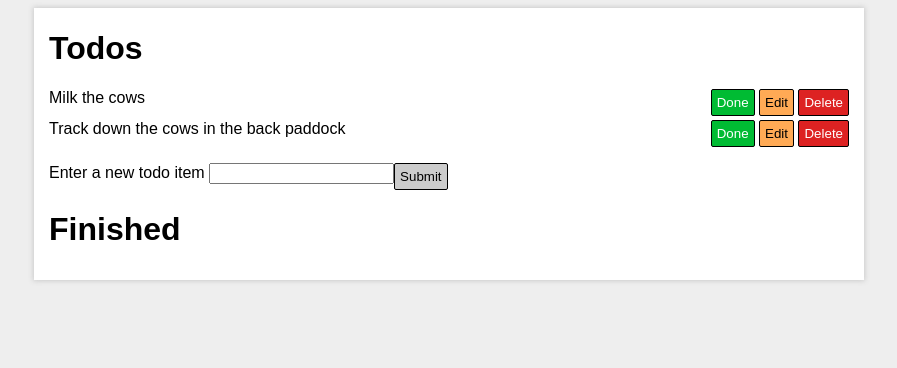
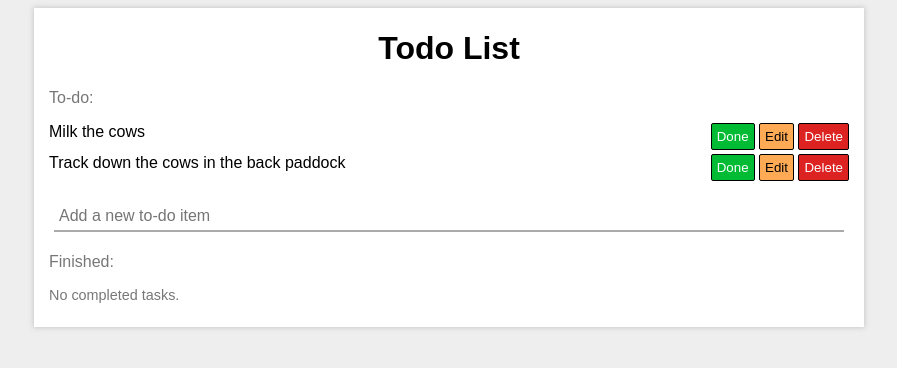
Before and after one commit to nick-hiebl/flask-todo-basic, a Flask app: page /todos in a window 1280 px wide. Shown: the top 368 px of the page, without its empty margins (191-1088 px from the left). Run offline with Flask 2, Linux system fonts and the light colour scheme.

Commit message:
Made HTML use the stylesheet better

```diff
--- a/templates/todos.html
+++ b/templates/todos.html
@@ -2,7 +2,11 @@
 
 {% block body %}
     <div>
-        <h1>Todos</h1>
+        <div class="heading">
+            <h1>Todo List</h1>
+        </div>
+        <p class="subheading">To-do:</p>
+        {% if todos %}
         <ul class="list">
             {% for todo in todos %}
             <li class="list-item flex-parent">
@@ -26,18 +30,19 @@
             </li>
             {% endfor %}
         </ul>
+        {% else %}
+        <p class="filler">Nothing to be done.</p>
+        {% endif %}
     </div>
     <form class="flex-parent" action="/todos" method="post">
-        <div class="form-group">
-            <div class="flex-thing">
-                <label for="new-name">Enter a new todo item</label>
-                <input autocomplete="off" class="form-control" type="text" name="new-name" value="{{text}}">
-            </div>
-        </div>
-        <button class="btn btn-primary" name="button">Submit</button>
+        <input autocomplete="off" class="text-entry" type="text"
+            placeholder="Add a new to-do item" name="new-name"
+            value="{{text}}">
+        <button class="btn btn-primary" name="button" hidden>Submit</button>
     </form>
     <div>
-        <h1>Finished</h1>
+        <p class="subheading">Finished:</p>
+        {% if done %}
         <ul class="list">
             {% for todo in done %}
             <li class="list-item flex-parent">
@@ -51,5 +56,8 @@
             </li>
             {% endfor %}
         </ul>
+        {% else %}
+        <p class="filler">No completed tasks.</p>
+        {% endif %}
     </div>
 {% endblock %}
```
